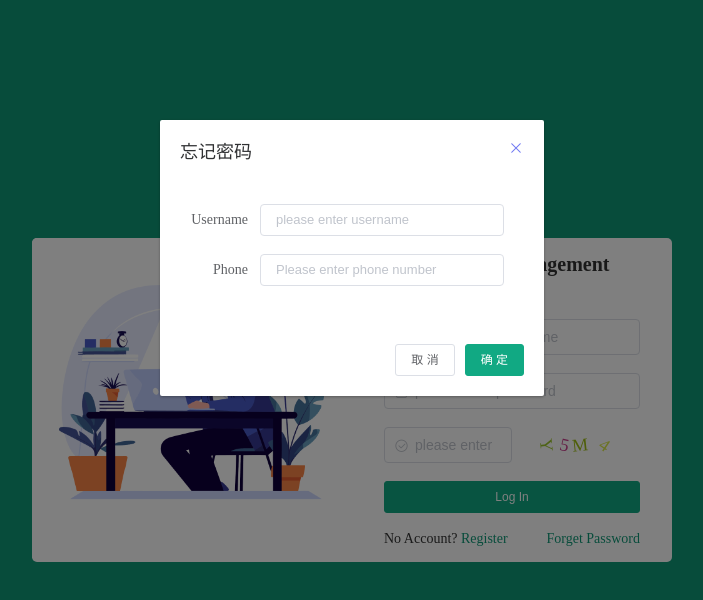
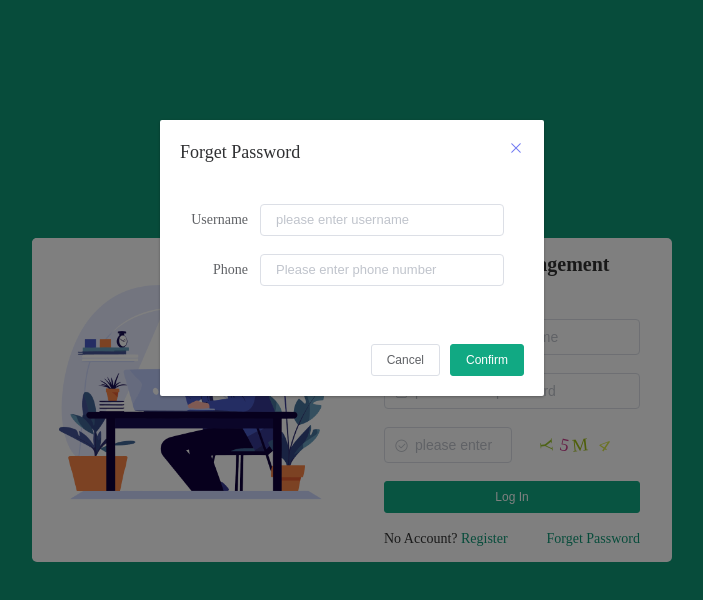
Before and after one commit to jijiezhou/management_sys_proto, a Vue app in the folder vue/: page /login in a window 1280 px wide. Both pictures are taken after a click on the element "Forget Password". Shown: the top 600 px of the page, without its empty margins (288-991 px from the left). Built offline with nearby package versions, Linux system fonts and the light colour scheme.

Commit message:
Login.vue dialogue to English

```diff
--- a/vue/src/views/Login.vue
+++ b/vue/src/views/Login.vue
@@ -32,7 +32,7 @@
       </div>
     </div>
 
-    <el-dialog title="忘记密码" :visible.sync="forgetPassDialogVis" width="30%">
+    <el-dialog title="Forget Password" :visible.sync="forgetPassDialogVis" width="30%">
       <el-form :model="forgetUserForm" label-width="80px" style="padding-right: 20px">
         <el-form-item label="Username">
           <el-input v-model="forgetUserForm.username" autocomplete="off" placeholder="please enter username"></el-input>
@@ -42,8 +42,8 @@
         </el-form-item>
       </el-form>
       <div slot="footer" class="dialog-footer">
-        <el-button @click="forgetPassDialogVis = false">取 消</el-button>
-        <el-button type="primary" @click="resetPassword">确 定</el-button>
+        <el-button @click="forgetPassDialogVis = false">Cancel</el-button>
+        <el-button type="primary" @click="resetPassword">Confirm</el-button>
       </div>
     </el-dialog>
 
```
